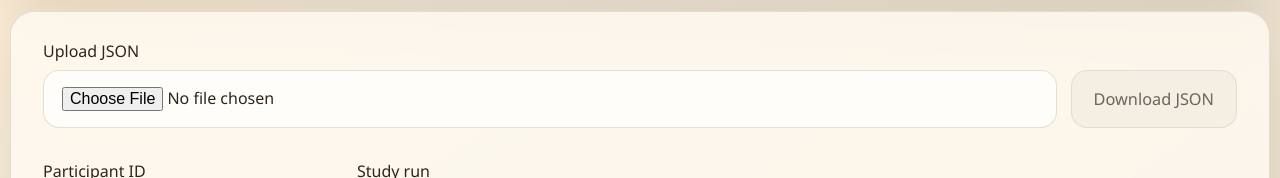
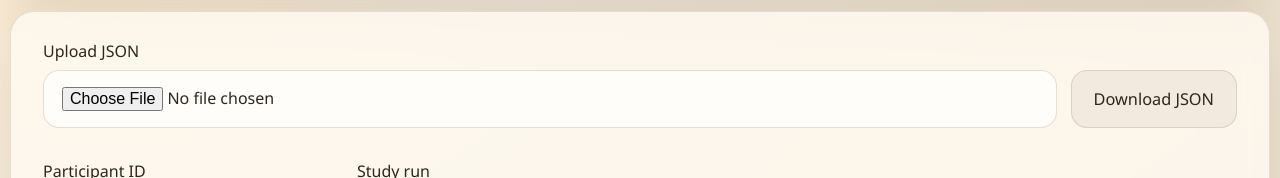
Before and after one commit to MerihanAlhafnawi/SwarmGardenSimulator, a Next.js app: page /admin-replay in a window 1280 px wide. Shown: the part 194-372 px from the top of the page. Built offline with nearby package versions, Linux system fonts and the light colour scheme; no server answers.

Commit message:
Download all study data from admin replay

```diff
--- a/src/components/AdminReplay.tsx
+++ b/src/components/AdminReplay.tsx
@@ -1,7 +1,9 @@
 "use client";
 
 import Image from "next/image";
+import { collection, getDocs } from "firebase/firestore";
 import { useEffect, useMemo, useRef, useState, type ChangeEvent, type CSSProperties } from "react";
+import { getFirebaseDb } from "@/lib/firebase";
 
 const ROWS = 3;
 const COLS = 12;
@@ -229,6 +231,7 @@ export default function AdminReplay() {
   const [rawJson, setRawJson] = useState<unknown>(null);
   const [records, setRecords] = useState<StudyRecordLike[]>([]);
   const [message, setMessage] = useState("");
+  const [isDownloadingAll, setIsDownloadingAll] = useState(false);
   const [selectedParticipant, setSelectedParticipant] = useState("");
   const [selectedRunId, setSelectedRunId] = useState("");
   const [cells, setCells] = useState<Cell[][]>(() => createGrid());
@@ -537,6 +540,30 @@ export default function AdminReplay() {
     }, playbackOffset + 600);
   };
 
+  const handleDownloadAllJson = async () => {
+    const db = getFirebaseDb();
+    if (!db) {
+      setMessage("Firebase is not configured for this app.");
+      return;
+    }
+
+    try {
+      setIsDownloadingAll(true);
+      setMessage("Downloading all study data...");
+      const snapshot = await getDocs(collection(db, "recordings"));
+      const allRecords = snapshot.docs.map((doc) => ({
+        _docId: doc.id,
+        ...doc.data(),
+      }));
+      downloadJsonFile("all-study-data.json", allRecords);
+      setMessage(`Downloaded ${allRecords.length} study record${allRecords.length === 1 ? "" : "s"}.`);
+    } catch (error) {
+      setMessage(error instanceof Error ? error.message : "Could not download data from Firebase.");
+    } finally {
+      setIsDownloadingAll(false);
+    }
+  };
+
   const handleUpload = async (event: ChangeEvent<HTMLInputElement>) => {
     const file = event.target.files?.[0];
     if (!file) {
@@ -576,12 +603,8 @@ export default function AdminReplay() {
             <span>Upload JSON</span>
             <input type="file" accept="application/json,.json" onChange={handleUpload} />
           </label>
-          <button
-            className="ghost"
-            onClick={() => rawJson && downloadJsonFile("study-data.json", rawJson)}
-            disabled={!rawJson}
-          >
-            Download JSON
+          <button className="ghost" onClick={() => void handleDownloadAllJson()} disabled={isDownloadingAll}>
+            {isDownloadingAll ? "Downloading..." : "Download JSON"}
           </button>
         </div>
 
```
